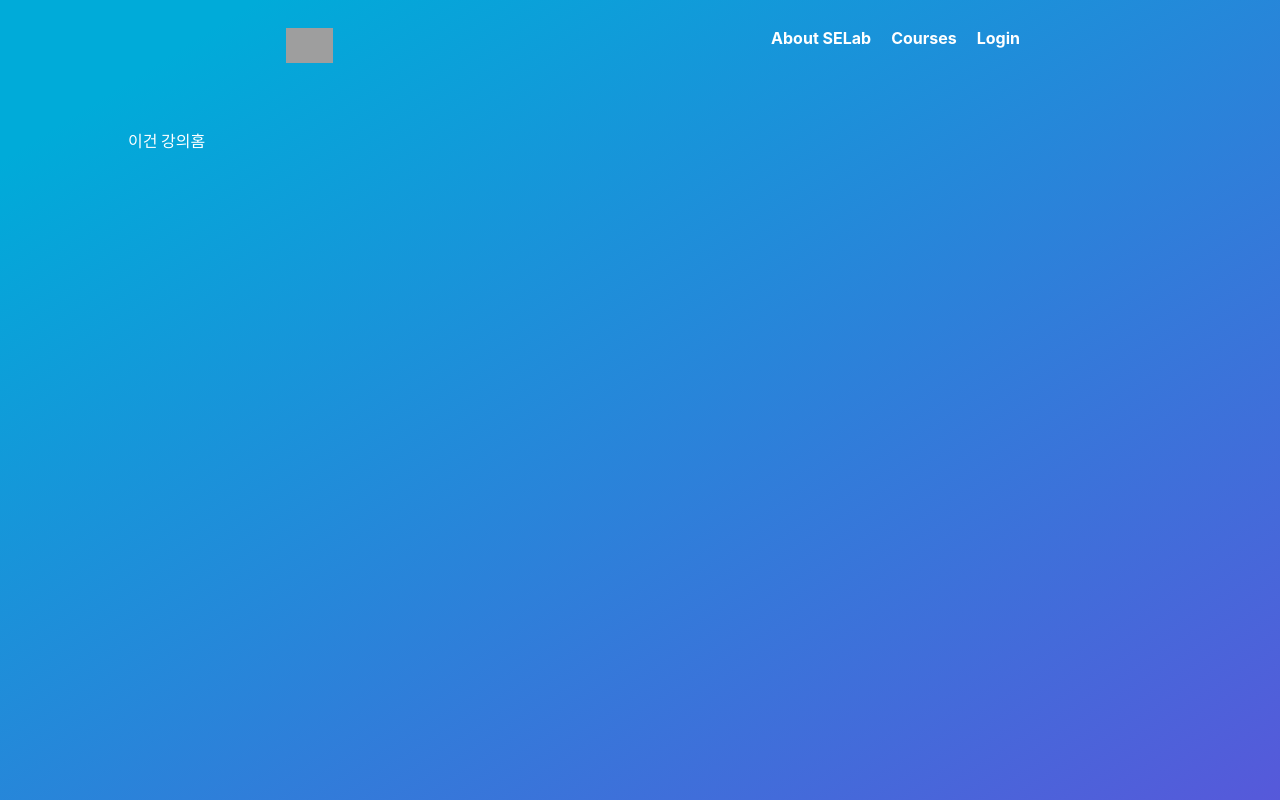
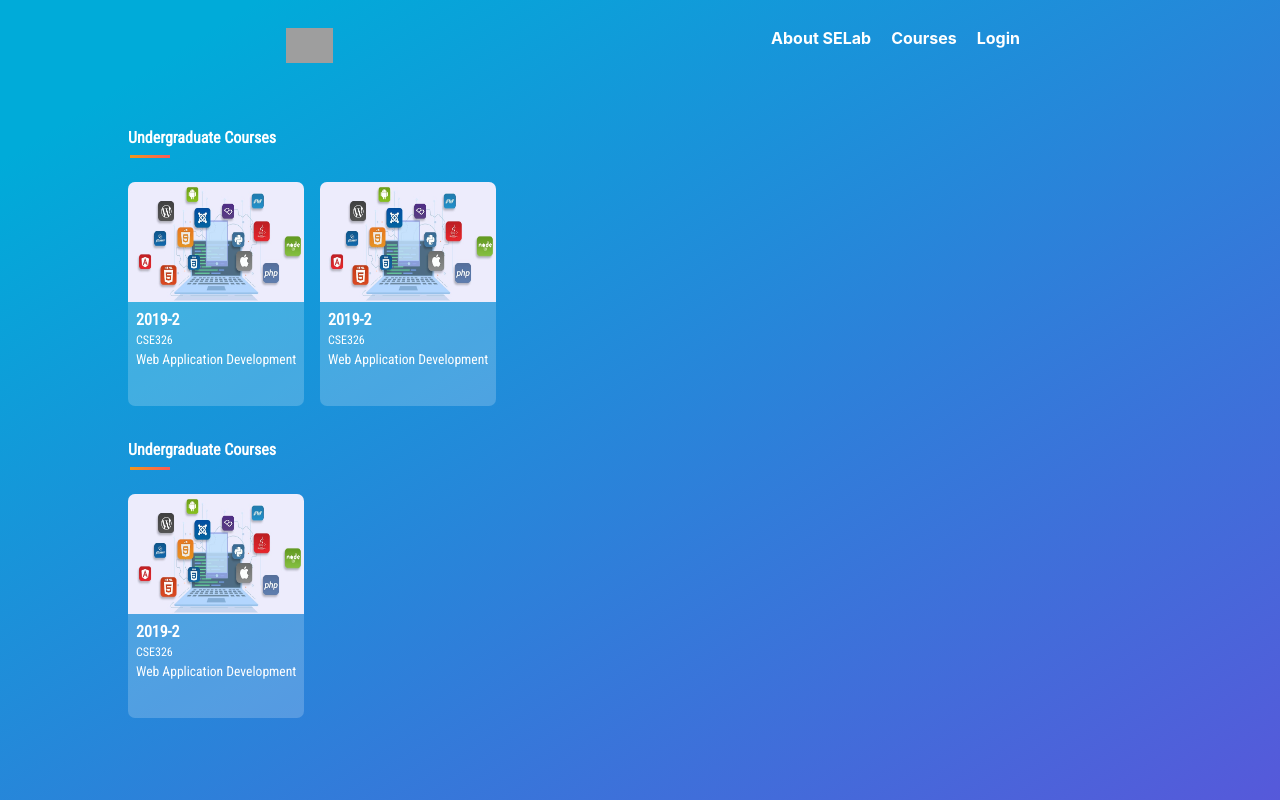
Before and after one commit to yjnim/webappdev_tp, a React (Create React App) app in the folder sel-front/: page /Course/Lecture in a window 1280 px wide. Built offline with nearby package versions, Linux system fonts and the light colour scheme; grey boxes are pictures that could not be loaded.

Commit message:
Lecture 목록 완료

```diff
--- /dev/null
+++ b/sel-front/src/css/Lecture.scss
@@ -0,0 +1,36 @@
+$timing: 700ms;
+
+.trans-l {
+  width: 80vh;
+  margin: 0 auto;
+  transition: $timing;
+  transition-timing-function: ease;
+
+  &.enter {
+    z-index: 10;
+    opacity: 0;
+
+    &.active,
+    &.done {
+        opacity: 1;
+    }
+  }
+
+  &.exit {
+    z-index: 9;
+
+    &.active,
+    &.done {
+      opacity: 0;
+    }
+  }
+
+  &.active {
+    position: relative;
+  }
+
+  &.done {
+    position: relative !important;
+    transform: none !important;
+  }
+}
--- /dev/null
+++ b/sel-front/src/css/Timetable.css
@@ -0,0 +1,64 @@
+.Timetable-div {
+    width: 80vh;
+    height: 80vh;
+    margin: 0 auto;
+}
+
+.Timetable-part {
+    width: 80vh;
+    height: 39vh;
+}
+
+.Timetable-part h1 {
+    text-align: left;
+    font-size: 2vh;
+    margin: 0 0 1vh;
+}
+
+.Class-hr {
+    margin: 0 0 3vh 0.2vh;
+    width: 5vh;
+    height: 3px;
+    border: none;
+    background: linear-gradient(-60deg, #ff5858 0%, #f09819 100%);
+}
+
+.Class-div {
+    width: 22vh;
+    height: 28vh;
+    float: left;
+    border-radius: 7px;
+    background: rgba(255, 255, 255, 0.2);
+    overflow: hidden;
+    display: flex;
+    flex-direction: column;
+    margin-right: 2vh;
+}
+
+.Class-thumbnail {
+    width: 22vh;
+    height: 15vh;
+}
+
+.Class-info {
+    width: 22vh;
+    padding: 1vh;
+}
+
+.Class-sem {
+    font-weight: bold;
+    font-size: 2vh;
+    margin: 0 0 0.5vh 0;
+}
+
+.Class-code {
+    width: 22vh;
+    margin: 0 0 0.5vh 0;
+    font-size: 1.5vh;
+}
+
+.Class-title {
+    width: 22vh;
+    margin: 0 0 0.5vh 0;
+    font-size: 1.7vh;
+}
--- a/sel-front/src/routes/Course/Lecture.js
+++ b/sel-front/src/routes/Course/Lecture.js
@@ -1,13 +1,48 @@
 import React, {Component} from 'react';
-// import './css/Lecture.css'
+import { BrowserRouter as Router, Route, Switch, withRouter } from 'react-router-dom';
+import { TransitionGroup, CSSTransition } from 'react-transition-group';
+import './../../css/Lecture.scss';
+
+import Lectimetable from './components/Lectimetable.js';
+import CSE326 from './routes/CSE326';
+
+const pageTrans = 'trans-l'
+const classNames = {
+  appear: `${pageTrans} appear`,
+  appearActive: `${pageTrans} appear active`,
+  appearDone: `${pageTrans} appear done`,
+  enter: `${pageTrans} enter`,
+  enterActive: `${pageTrans} enter active`,
+  enterDone: `${pageTrans} enter done`,
+  exit: `${pageTrans} exit`,
+  exitActive: `${pageTrans} exit active`,
+  exitDone: `${pageTrans} exit done`
+}
+
 
 class Lecture extends Component {
     //메인 화면
     render() {
         return(
-            <div className="Contents-page2">
-              이건 강의홈
-            </div>
+            <Router>
+                <div className="Contents-page2">
+                <Route
+                render={({ location }) => (
+                <TransitionGroup>
+                    <CSSTransition
+                    key={location.pathname}
+                    timeout={700}
+                    classNames={classNames}
+                    >
+                    <Switch location={location}>
+                    <Route exact path="/Course/Lecture/" component={Lectimetable} />
+                    <Route exact path="/Course/Lecture/CSE326/" component={CSE326} />
+                    </Switch>
+                    </CSSTransition>
+                </TransitionGroup>
+                )} />
+                </div>
+            </Router>
         );
     }
 }
--- /dev/null
+++ b/sel-front/src/routes/Course/components/Lectimetable.js
@@ -0,0 +1,52 @@
+import React, { Component } from 'react';
+import { Link, Switch, Route } from 'react-router-dom';
+import './../../../css/Timetable.css';
+
+import cse326thumb from './../../../img/WAD.jpg';
+
+import CSE326 from './../routes/CSE326';
+
+class Lectimetable extends Component {
+    render() {
+        return (
+        <div className="Timetable-div">
+            <div className="Timetable-part">
+                <h1>Undergraduate Courses</h1>
+                <hr className="Class-hr"></hr>
+                <Link to="/Course/Lecture/CSE326">
+                <div className="Class-div">
+                    <img className="Class-thumbnail" src={cse326thumb}></img>
+                    <div className="Class-info">
+                        <p className="Class-sem">2019-2</p>
+                        <p className="Class-code">CSE326</p>
+                        <p className="Class-title">Web Application Development</p>
+                    </div>
+                </div>
+                </Link>
+                <div className="Class-div">
+                    <img className="Class-thumbnail" src={cse326thumb}></img>
+                    <div className="Class-info">
+                        <p className="Class-sem">2019-2</p>
+                        <p className="Class-code">CSE326</p>
+                        <p className="Class-title">Web Application Development</p>
+                    </div>
+                </div>
+            </div>
+            <div className="Timetable-part">
+                <h1>Undergraduate Courses</h1>
+                <hr className="Class-hr"></hr>
+                <div className="Class-div">
+                    <img className="Class-thumbnail" src={cse326thumb}></img>
+                    <div className="Class-info">
+                        <p className="Class-sem">2019-2</p>
+                        <p className="Class-code">CSE326</p>
+                        <p className="Class-title">Web Application Development</p>
+                    </div>
+                </div>
+            </div>
+        </div>
+        );
+    }
+}
+
+export default Lectimetable;
--- /dev/null
+++ b/sel-front/src/routes/Course/routes/CSE326.js
@@ -0,0 +1,14 @@
+import React, {Component} from 'react';
+import './../../../css/Lecture.scss';
+
+class CSE326 extends Component {
+    render() {
+        return(
+            <div className=".Contents-page2">
+              CSE326
+            </div>
+        );
+    }
+}
+
+export default CSE326;
```
Also changed, not shown: sel-front/src/App.js (+0 -22 lines), sel-front/src/components/NavBar.js (+0 -21 lines), sel-front/src/routes/Home.js (+0 -13 lines), sel-front/src/img/WAD.jpg (added).
